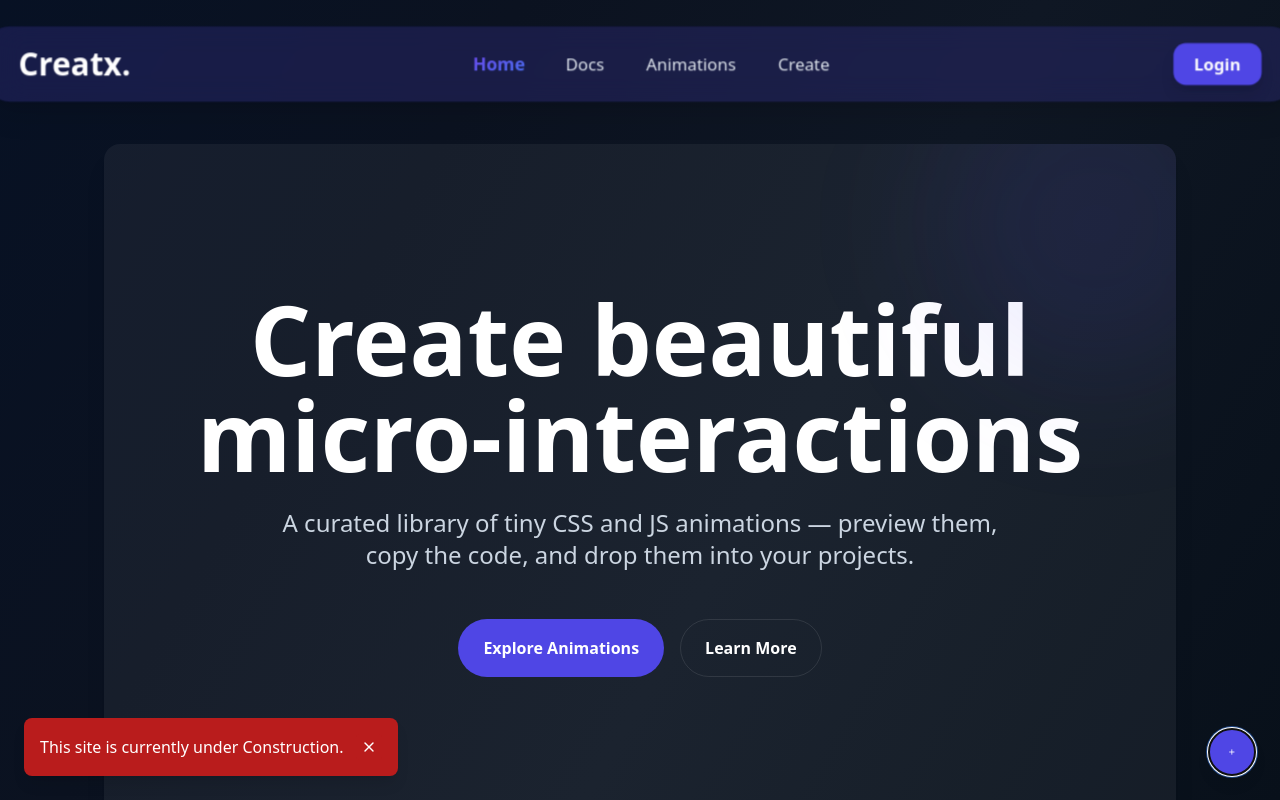
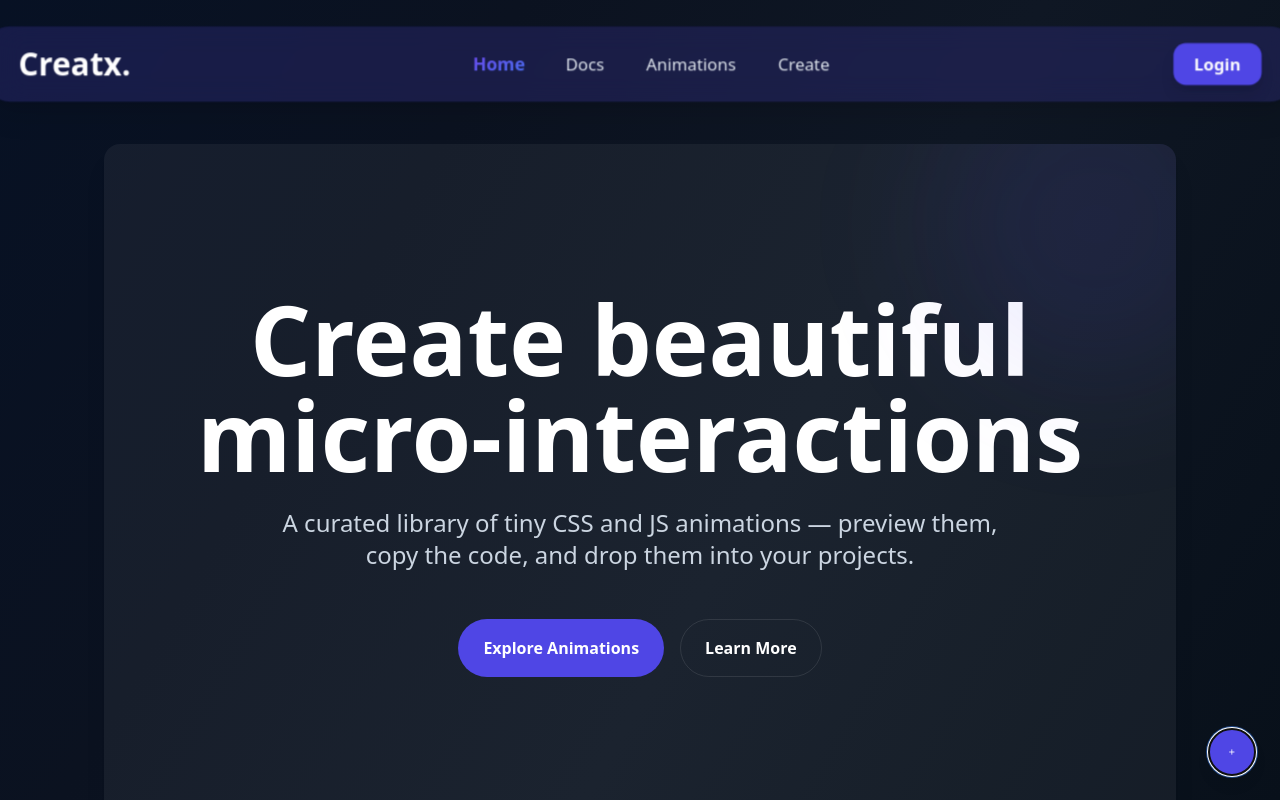
Before and after one commit to codeurge123/Creatx, a React (Vite) app: page / in a window 1280 px wide. Shown: the top 800 px of the page. Built offline with nearby package versions, Linux system fonts and the light colour scheme.

Commit message:
alert notification update

```diff
--- a/src/App.jsx
+++ b/src/App.jsx
@@ -848,19 +848,16 @@ function PreviewContent({ card }) {
 
 
 
-function AlertNotify({ message, onClose }) {
+function AlertNotify({ message }) {
   const [visible, setVisible] = useState(false);
 
   // Animate IN on mount
   useEffect(() => {
     setVisible(true);
+    setTimeout(() => {
+      setVisible(false)
+    }, 3000);
   }, []);
-
-  // Animate OUT then close
-  const handleClose = () => {
-    setVisible(false);
-    setTimeout(onClose, 500); // match animation duration
-  };
 
   return (
     <div
@@ -876,12 +873,6 @@ function AlertNotify({ message, onClose }) {
       `}
     >
       <span>{message}</span>
-      <button
-        onClick={handleClose}
-        className="p-1 rounded bg-red-700 hover:border-1 hover:border-red-800 hover:bg-red-800 transition"
-      >
-        <X size={16} />
-      </button>
     </div>
   );
 }
--- a/src/components/Navbar.jsx
+++ b/src/components/Navbar.jsx
@@ -11,7 +11,7 @@ export default function Navbar() {
 
   useEffect(() => {
     const onScroll = () => {
-      setScrolled(window.scrollY > 30)
+      setScrolled(window.scrollY > 20)
     }
     window.addEventListener('scroll', onScroll)
     return () => window.removeEventListener('scroll', onScroll)
```
